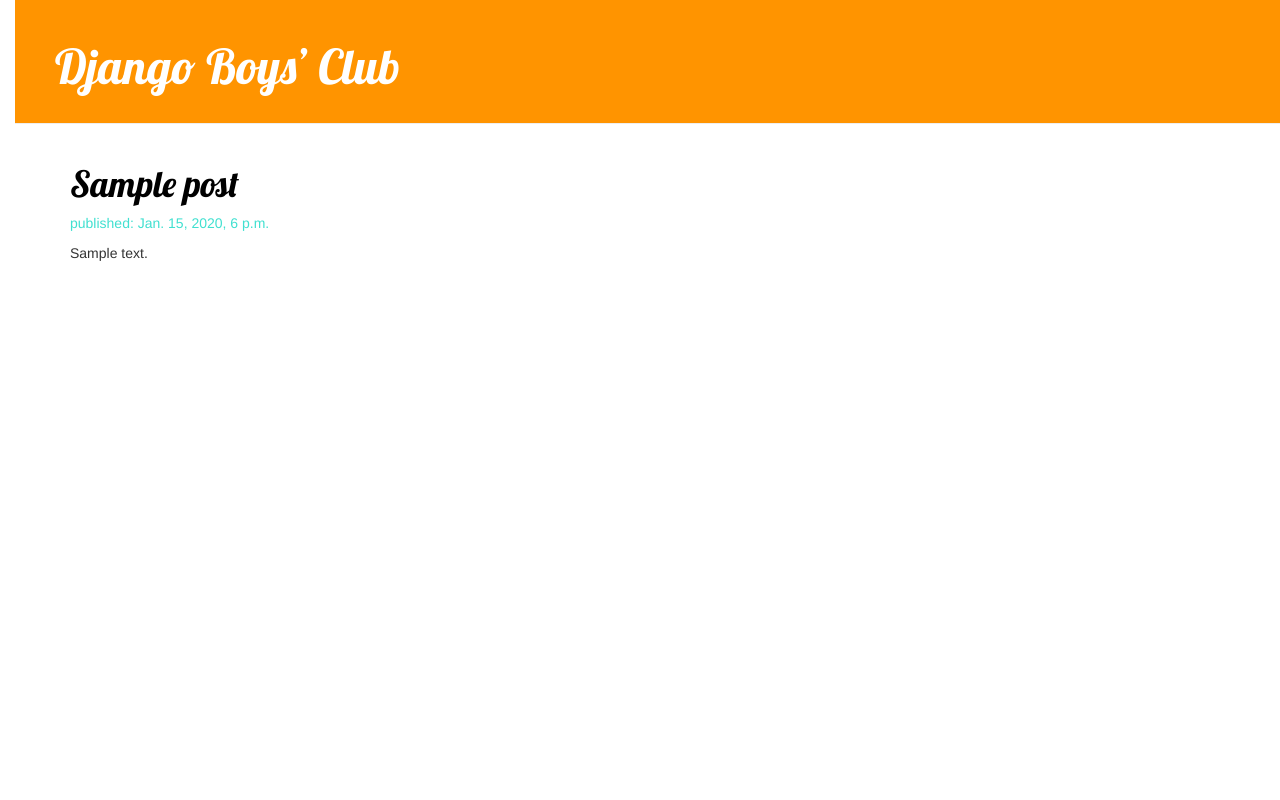
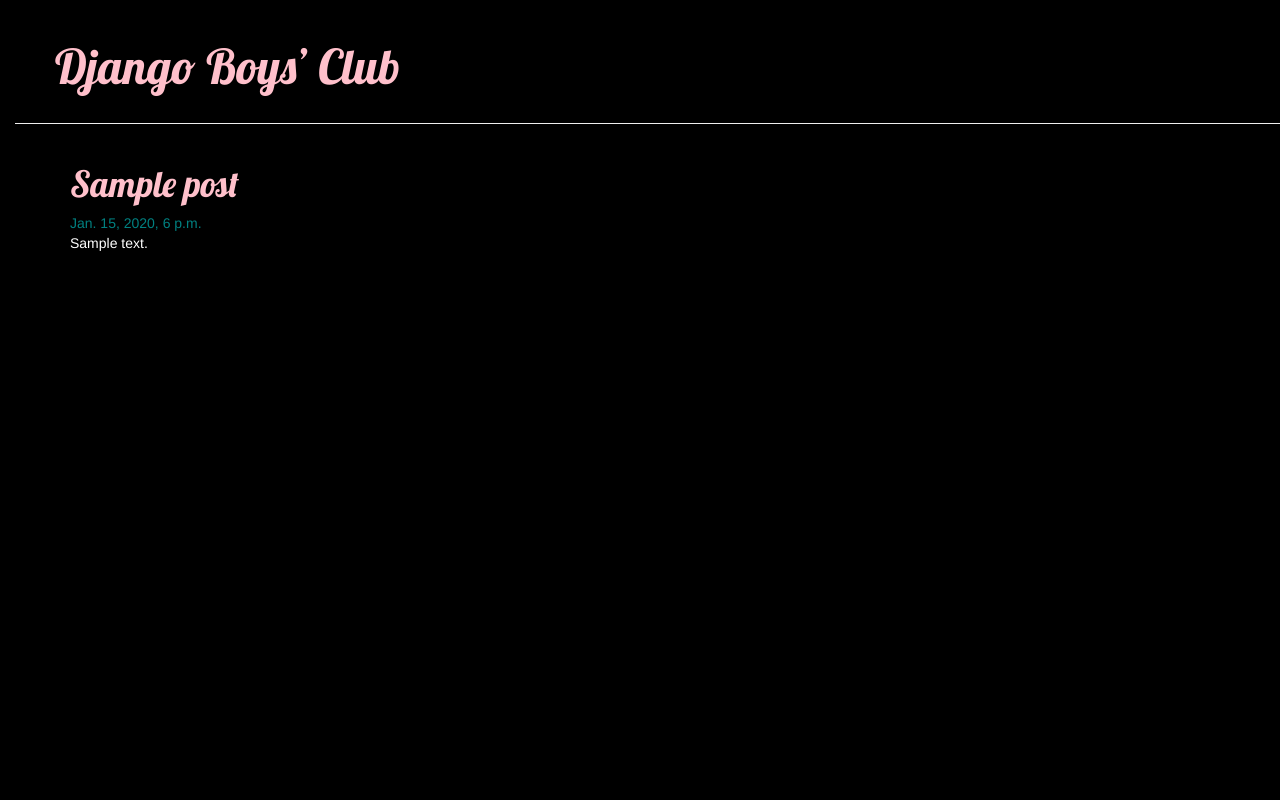
Before and after one commit to zhaqenl/my-first-blog, a Django app: template blog/templates/blog/post_list.html in a window 1280 px wide. Run offline with Django 3.2, Linux system fonts and the light colour scheme; the template is opened without the code that fills it: values that come from a table or form of the project are taken from there, others are empty; tables that the repository leaves empty hold one stand-in row (values such as "Sample post"); some libraries are stand-ins or nearby versions.

Commit message:
Add detailed post view and CSS

```diff
--- a/blog/static/css/blog.css
+++ b/blog/static/css/blog.css
@@ -1,20 +1,16 @@
-h1 a {
-    color: pink;
-    font-family: 'Lobster';
-}
-
 body {
+    background-color: black;
     padding-left: 15px;
 }
 
 .page-header {
-    background-color: #ff9400;
+    background-color: black;
     margin-top: 0;
     padding: 20px 20px 20px 40px;
 }
 
 .page-header h1, .page-header h1 a, .page-header h1 a:visited, .page-header h1 a:active {
-    color: #ffffff;
+    color: pink;
     font-size: 36pt;
     text-decoration: none;
 }
@@ -27,8 +23,12 @@
     font-family: 'Lobster', cursive;
 }
 
+p {
+    color: white;
+}
+
 .date {
-    color: turquoise;
+    color: teal;
 }
 
 .save {
@@ -47,9 +47,10 @@
 }
 
 .post {
+    color: gray;
     margin-bottom: 70px;
 }
 
 .post h1 a, .post h1 a:visited {
-    color: #000000;
+    color: pink;
 }
--- /dev/null
+++ b/blog/templates/blog/base.html
@@ -0,0 +1,23 @@
+{% load static %}
+<html>
+    <head>
+        <title>Django Boys’ Club</title>
+        <link rel="stylesheet" href="//maxcdn.bootstrapcdn.com/bootstrap/3.2.0/css/bootstrap.min.css">
+        <link rel="stylesheet" href="//maxcdn.bootstrapcdn.com/bootstrap/3.2.0/css/bootstrap-theme.min.css">
+        <link href='//fonts.googleapis.com/css?family=Lobster&subset=latin,latin-ext' rel='stylesheet' type='text/css'>
+        <link rel="stylesheet" href="{% static 'css/blog.css' %}">
+    </head>
+    <body>
+    <div class="page-header">
+      <h1><a href="/">Django Boys’ Club</a></h1>
+    </div>
+    <div class="content container">
+        <div class="row">
+            <div class="col-md-8">
+            {% block content %}
+            {% endblock %}
+            </div>
+        </div>
+    </div>
+</body>
+</html>
--- a/blog/templates/blog/post_list.html
+++ b/blog/templates/blog/post_list.html
@@ -1,33 +1,13 @@
-{% load static %}
+{% extends 'blog/base.html' %}
 
-<html>
-
-  <head>
-    <div class="page-header">
-      <h1><a href="/">Django Boys’ Club</a></h1>
-    </div>
-    <link rel="stylesheet" href="//maxcdn.bootstrapcdn.com/bootstrap/3.2.0/css/bootstrap.min.css">
-    <link rel="stylesheet" href="//maxcdn.bootstrapcdn.com/bootstrap/3.2.0/css/bootstrap-theme.min.css">
-    <link href="//fonts.googleapis.com/css?family=Lobster&subset=latin,latin-ext" rel="stylesheet" type="text/css">
-    <link rel="stylesheet" href="{% static 'css/blog.css' %}">
-  </head>
-
-  <body>
-    <div class="content container">
-      <div class="row">
-        <div class="col-md-8">
+{% block content %}
 {% for post in posts %}
 <div class="post">
-            <h1><a href="">{{ post.title }}</a></h1>
+  <h1><a href="{% url 'post_detail' pk=post.pk %}">{{ post.title }}</a></h1>
   <div class="date">
-              <p>published: {{ post.published_date }}</p>
+    {{ post.published_date }}
   </div>
   <p>{{ post.text|linebreaksbr }}</p>
 </div>
 {% endfor %}
-        </div>
-      </div>
-    </div>
-  </body>
-
-</html>
+{% endblock %}
--- a/blog/urls.py
+++ b/blog/urls.py
@@ -3,6 +3,6 @@
 from . import views
 
 urlpatterns = [
-    url(r'^admin/', admin.site.urls),
-    url(r'^', views.post_list, name='post_list'),
+    url(r'^$', views.post_list, name='post_list'),
+    url(r'^post/(?P<pk>[0-9]+)/', views.post_detail, name='post_detail'),
 ]
--- a/blog/views.py
+++ b/blog/views.py
@@ -1,7 +1,7 @@
 # -*- coding: utf-8 -*-
 from __future__ import unicode_literals
 
-from django.shortcuts import render
+from django.shortcuts import render, get_object_or_404
 from .models import Post
 from django.utils import timezone
 
@@ -9,3 +9,7 @@
 def post_list(request):
     posts = Post.objects.filter(published_date__lte=timezone.now()).order_by('published_date')
     return render(request, 'blog/post_list.html', {'posts': posts})
+
+def post_detail(request, pk):
+    post = get_object_or_404(Post, pk=pk)
+    return render(request, 'blog/post_detail.html', {'post': post})
--- a/mysite/urls.py
+++ b/mysite/urls.py
@@ -17,6 +17,6 @@
 from django.contrib import admin
 
 urlpatterns = [
+    url(r'^', include('blog.urls')),
     url(r'^admin/', admin.site.urls),
-    url(r'^', include('blog.urls')),
 ]
```
Also changed, not shown: blog/templates/blog/post_detail.html (added, +13 -0 lines). Lines whose indentation alone changed are shown as unchanged.
